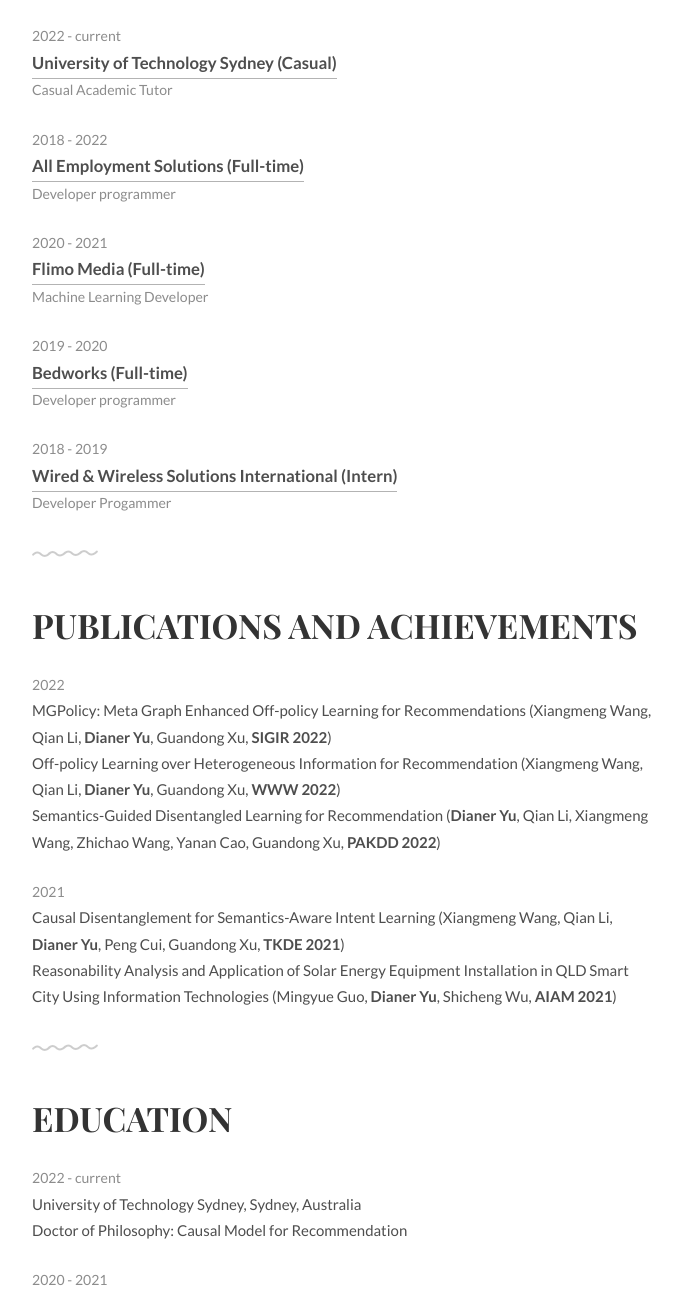
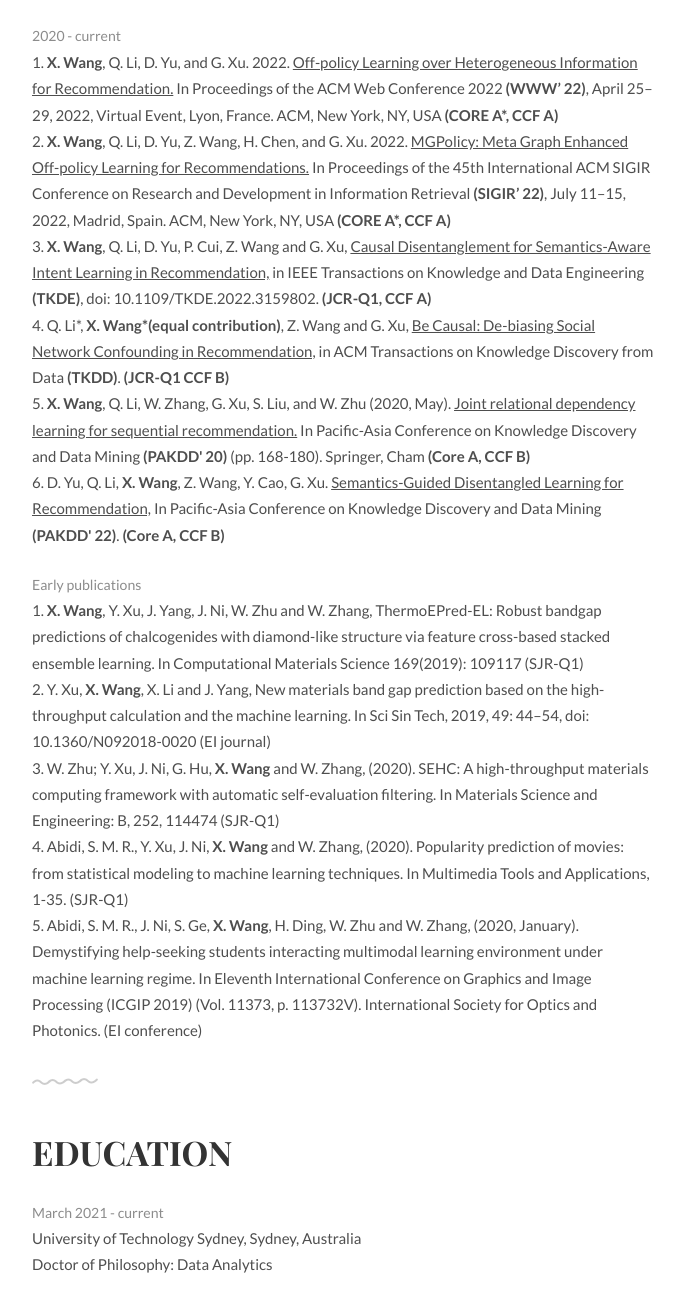
Before and after one commit to Chrystalii/My_homepage, a plain HTML site: page index.html in a window 1280 px wide. Shown: the part 724-2020 px from the top of the page, without its empty margins (297-981 px from the left). Drawn offline with Linux system fonts and the light colour scheme.

Commit message:
Add files via upload

```diff
--- a/index.html
+++ b/index.html
@@ -15,7 +15,7 @@
 	<style>
 		.intro h1:before {
 			/* Edit this with your name or anything else */
-			content: 'Dianer';
+			content: 'Xiangmeng Wang';
 		}
 	</style>
 </head>
@@ -25,14 +25,14 @@
 		<div class="container">
 			<header class="group top-nav">
 				<div class="navigation-toggle" data-tools="navigation-toggle" data-target="#navbar-1">
-				    <span class="logo">Dianer Yu</span>
+				    <span class="logo">Xiangmeng Wang</span>
 				</div>
 			    <nav id="navbar-1" class="navbar item-nav">
 				    <ul>
 				        <li class="active"><a href="#about">About</a></li>
-				        <li><a href="#experiences">Experiences</a></li>
 				        <li><a href="#achievements">Achievements</a></li>
 				        <li><a href="#education">Education</a></li>
+				        <li><a href="#experiences">Experiences</a></li>
 				        <li><a href="#skills">Skills</a></li>
 				    </ul>
 				</nav>
@@ -43,41 +43,106 @@
 	<!-- Introduction -->
 	<div class="intro section" id="about">
 		<div class="container">
-<!-- 			<p>Hi, I’m Dianer Yu</p>
+<!-- 			<p>Hi, I’m Xiangmeng Wang</p>
  -->			<div class="units-row units-split wrap">
 				<div class="unit-20">
-					<img src="img/dianer.jpg" alt="Avatar">
+					<img src="img/xiangmeng.jpeg" alt="Avatar">
 				</div>
 				<div class="unit-80">
 					<h1>My name is<br><span id="typed"></span></h1>
 				</div>
 				<p>
-					<strong>Dianer Yu</strong> has been a Ph.D. student at the School of Computer Science, Faculty of Engineering and Information Technology, University of Technology Sydney (UTS). He received his MSc and BSc degree of IT from University of Technology Sydney. He has been awarded as Postgraduate Dean's List during the Postgraduate period. His general research interests lie primarily in data mining, causal inference and explainable machine learning. His papers have been published in the top-tier conferences and journals in the field of data science.
+					<strong>Xiangmeng Wang</strong> has been a Ph.D. student at the School of Computer Science, Faculty of Engineering and Information Technology, University of Technology Sydney (UTS). She received her MSc degree in Computer Application Technology from Shanghai University. Her general research interests lie primarily in explainable artificial intelligence, data analysis, and causal machine learning. Her papers have been published in the top-tier conferences and journals in the field of machine learning.
 					<br><br>
-					<strong>Contact Number</strong>: 0432995885
+					<strong>Contact Number</strong>: 0437267945
 					<br>
-					<strong>Email</strong>: Dianer.Yu@uts.edu.au
+					<strong>Email</strong>: xiangmeng.wang@student.uts.edu.au
 					<br>
 				</p>
 			</div>
 		</div>
 	</div>
 
-	<!-- Work Experience -->
+
+
+	<!-- Award & Achievements -->
+	<div class="award section second" id="achievements">
+		<div class="container">
+			<h1>Publications and Achievements</h1>
+			<ul class="award-list list-flat">
+				<li>2020 - current</li>
+				<li>
+					1. <strong>X. Wang</strong>, Q. Li, D. Yu, and G. Xu. 2022. <a href="https://dl.acm.org/doi/10.1145/3485447.3512072">Off-policy Learning over Heterogeneous Information for Recommendation.</a> In Proceedings of the ACM Web Conference 2022 <strong>(WWW’ 22)</strong>, April 25–29, 2022, Virtual Event, Lyon, France. ACM, New York, NY, USA <strong>(CORE A*, CCF A)</strong></li>
+				<li>
+					2. <strong>X. Wang</strong>, Q. Li, D. Yu, Z. Wang, H. Chen, and G. Xu. 2022. <a href="https://doi.org/10.1145/3477495.3532">MGPolicy: Meta Graph Enhanced Off-policy Learning for Recommendations.</a> In Proceedings of the 45th International ACM SIGIR Conference on Research and Development in Information Retrieval <strong>(SIGIR’ 22)</strong>, July 11–15, 2022, Madrid, Spain. ACM, New York, NY, USA <strong>(CORE A*, CCF A)</strong>
+				</li>
+				<li>
+					3. <strong>X. Wang</strong>, Q. Li, D. Yu, P. Cui, Z. Wang and G. Xu, <a href="https://ieeexplore.ieee.org/abstract/document/9736612">Causal Disentanglement for Semantics-Aware Intent Learning in Recommendation,</a> in IEEE Transactions on Knowledge and Data Engineering <strong>(TKDE)</strong>, doi: 10.1109/TKDE.2022.3159802. <strong>(JCR-Q1, CCF A)</strong>
+				</li>
+				<li>
+					4. Q. Li*, <strong>X. Wang*(equal contribution)</strong>, Z. Wang and G. Xu, <a href="https://arxiv.org/abs/2105.07775">Be Causal: De-biasing Social Network Confounding in Recommendation,</a> in ACM Transactions on Knowledge Discovery from Data <strong>(TKDD)</strong>. <strong>(JCR-Q1 CCF B)</strong>
+				</li>
+				<li>
+					5. <strong>X. Wang</strong>, Q. Li, W. Zhang, G. Xu, S. Liu, and W. Zhu (2020, May). <a href="https://link.springer.com/chapter/10.1007/978-3-030-47426-3_14">Joint relational dependency learning for sequential recommendation.</a> In Pacific-Asia Conference on Knowledge Discovery and Data Mining <strong>(PAKDD' 20)</strong> (pp. 168-180). Springer, Cham <strong>(Core A, CCF B)</strong>
+				</li>
+
+				<li>
+					6. D. Yu, Q. Li, <strong>X. Wang</strong>, Z. Wang, Y. Cao, G. Xu. <a href="https://www.researchgate.net/profile/Dianer-Yu/publication/359222586_Semantics-Guided_Disentangled_Learning_for_Recommendation/links/622fcc0b435ec5645a11fc46/Semantics-Guided-Disentangled-Learning-for-Recommendation.pdf">Semantics-Guided Disentangled Learning for Recommendation,</a>
+					In Pacific-Asia Conference on Knowledge Discovery and Data Mining <strong>(PAKDD' 22)</strong>. <strong>(Core A, CCF B)</strong>
+				</li>
+			</ul>
+			<ul class="award-list list-flat">
+				<li>Early publications</li>
+				<li>1. <strong>X. Wang</strong>, Y. Xu, J. Yang, J. Ni, W. Zhu and W. Zhang, ThermoEPred-EL: Robust bandgap predictions of chalcogenides with diamond-like structure via feature cross-based stacked ensemble learning. In Computational Materials Science 169(2019): 109117 (SJR-Q1)
+				</li>
+				<li> 2. Y. Xu, <strong>X. Wang</strong>, X. Li and J. Yang, New materials band gap prediction based on the high-throughput calculation and the machine learning. In Sci Sin Tech, 2019, 49: 44–54, doi: 10.1360/N092018-0020 (EI journal)
+				</li>
+				<li> 3. W. Zhu; Y. Xu, J. Ni, G. Hu, <strong>X. Wang</strong> and W. Zhang, (2020). SEHC: A high-throughput materials computing framework with automatic self-evaluation filtering. In Materials Science and Engineering: B, 252, 114474 (SJR-Q1)
+				</li>
+				<li> 4. Abidi, S. M. R., Y. Xu, J. Ni, <strong>X. Wang</strong> and W. Zhang, (2020). Popularity prediction of movies: from statistical modeling to machine learning techniques. In Multimedia Tools and Applications, 1-35. (SJR-Q1)
+				</li>
+				<li> 5. Abidi, S. M. R., J. Ni, S. Ge, <strong>X. Wang</strong>, H. Ding, W. Zhu and W. Zhang, (2020, January). Demystifying help-seeking students interacting multimodal learning environment under machine learning regime. In Eleventh International Conference on Graphics and Image Processing (ICGIP 2019) (Vol. 11373, p. 113732V). International Society for Optics and Photonics. (EI conference)
+				</li>
+			</ul>
+		</div>
+	</div>
+
+	<div class="award section second" id="education">
+		<div class="container">
+			<h1>Education</h1>
+			<ul class="award-list list-flat">
+				<li>March 2021 - current</li>
+				<li>University of Technology Sydney, Sydney, Australia</li>
+				<li>Doctor of Philosophy: Data Analytics</li>
+			</ul>
+			<ul class="award-list list-flat">
+				<li>2017 - 2020</li>
+				<li>Shanghai University, Shanghai, China</li>
+				<li>Master of Computer Science and Technology: Computer Application Technology (High Distinction average; Rank 3/50)</li>
+			</ul>
+			<ul class="award-list list-flat">
+				<li>2013 - 2017</li>
+				<li>China West Normal University, Nanchong, China</li>
+				<li>Bachelor of Science in Information Technology (GPA: 91/100; Rank: 1/124)</li>
+			</ul>
+		</div>
+	</div>
+
+<!-- Work Experience -->
 	<div class="work section second" id="experiences">
 		<div class="container">
 			<h1>Work Experiences</h1>
 			<ul class="work-list">
-				<li>2022 - current</li>
-				<li><a href="#">University of Technology Sydney (Casual)</a></li>
-				<li>Casual Academic Tutor</li>
+				<li>May, 2020 - July, 2020</li>
+				<li><a href="https://www.rtshield.com/">RTSHIELD Co., Ltd</a></li>
+				<li>Data Analysts</li>
 			</ul>
 			<ul class="work-list">
-				<li>2018 - 2022</li>
-				<li><a href="#">All Employment Solutions (Full-time)</a></li>
-				<li>Developer programmer</li>
+				<li>Jan 2019 - Aug,2019</li>
+				<li><a href="https://www.ocft.com/en/">OneConnect, PING AN INSURANCE LTD.</a></li>
+				<li>Data Modeling Internship</li>
 			</ul>
-			<ul class="work-list">
+			<!-- <ul class="work-list">
 				<li>2020 - 2021</li>
 				<li><a href="#">Flimo Media (Full-time)</a></li>
 				<li>Machine Learning Developer</li>
@@ -86,60 +151,9 @@
 				<li>2019 - 2020</li>
 				<li><a href="#">Bedworks (Full-time)</a></li>
 				<li>Developer programmer</li>
-			</ul>
-			<ul class="work-list">
-				<li>2018 - 2019</li>
-				<li><a href="#">Wired & Wireless Solutions International (Intern)</a></li>
-				<li>Developer Progammer</li>
-			</ul>
+			</ul> -->
 		</div>
 	</div>
-
-	<!-- Award & Achievements -->
-	<div class="award section second" id="achievements">
-		<div class="container">
-			<h1>Publications and Achievements</h1>
-			<ul class="award-list list-flat">
-				<li>2022</li>
-				<li>MGPolicy: Meta Graph Enhanced Off-policy Learning for Recommendations (Xiangmeng Wang, Qian Li, <strong>Dianer Yu</strong>, Guandong Xu, <strong>SIGIR 2022</strong>)</li>
-				<li>Off-policy Learning over Heterogeneous Information for Recommendation (Xiangmeng Wang, Qian Li, <strong>Dianer Yu</strong>, Guandong Xu, <strong>WWW 2022</strong>)</li>
-				<li>Semantics-Guided Disentangled Learning for Recommendation (<strong>Dianer Yu</strong>, Qian Li, Xiangmeng Wang, Zhichao Wang, Yanan Cao, Guandong Xu, <strong>PAKDD 2022</strong>)</li>
-			</ul>
-			<ul class="award-list list-flat">
-				<li>2021</li>
-				<li>Causal Disentanglement for Semantics-Aware Intent Learning (Xiangmeng Wang, Qian Li, <strong>Dianer Yu</strong>, Peng Cui, Guandong Xu, <strong>TKDE 2021</strong>)</li>
-
-				<li>Reasonability Analysis and Application of Solar Energy Equipment Installation in QLD Smart City Using Information Technologies (Mingyue Guo, <strong>Dianer Yu</strong>, Shicheng Wu, <strong>AIAM 2021</strong>)</li>
-			</ul>
-		</div>
-	</div>
-
-	<div class="award section second" id="education">
-		<div class="container">
-			<h1>Education</h1>
-			<ul class="award-list list-flat">
-				<li>2022 - current</li>
-				<li>University of Technology Sydney, Sydney, Australia</li>
-				<li>Doctor of Philosophy: Causal Model for Recommendation</li>
-			</ul>
-			<ul class="award-list list-flat">
-				<li>2020 - 2021</li>
-				<li>University of Technology Sydney, Sydney, Australia</li>
-				<li>Master of Information Technology: Data Science (High Distinction average)</li>
-			</ul>
-			<ul class="award-list list-flat">
-				<li>2015 - 2018</li>
-				<li>University of Technology Sydney, Sydney, Australia</li>
-				<li>Bachelor of Science in Information Technology: Enterprise System Development (Distinction average)</li>
-			</ul>
-			<ul class="award-list list-flat">
-				<li>2014 - 2015</li>
-				<li>UTS college, Sydney, Australia</li>
-				<li>Diploma of Information Technology</li>
-			</ul>
-		</div>
-	</div>
-
 
 	<div class="skills section second" id="skills">
 		<div class="container">
@@ -150,12 +164,12 @@
 			</ul>
 			<ul class="skill-list list-flat">
 				<li>Programming Languages</li>
-				<li>Python, R, SQL, Java, JavaScript, PHP, Swift5.</li>
+				<li>Python, R, SQL, Java, JavaScript</li>
 			</ul>
-			<ul class="skill-list list-flat">
+<!-- 			<ul class="skill-list list-flat">
 				<li>Front-end Development</li>
 				<li>Flask, C-Panel, WordPress, PrestaShop, React Redux and MERN framework.</li>
-			</ul>
+			</ul> -->
 			<ul class="skill-list list-flat">
 				<li>Back-end Development</li>
 				<li>MySQL, MongoDB.</li>
@@ -182,7 +196,7 @@
 		<div class="container">
 			<div class="units-row">
 			    <div class="unit-50">
-			    	<p>Handcrafted by Dianer Yu</p>
+			    	<p>Handcrafted by Xiangmeng Wang</p>
 			    </div>
 			</div>
 		</div>
@@ -196,7 +210,7 @@
     <script>
 		function newTyped(){}$(function(){$("#typed").typed({
 		// Change to edit type effect
-		strings: ["Dianer Yu"],
+		strings: ["Xiangmeng Wang"],
 		// strings: ["Dianer Yu", "your galaxy", "everywhere"],
 
 		typeSpeed:90,backDelay:700,contentType:"html",loop:!0,resetCallback:function(){newTyped()}}),$(".reset").click(function(){$("#typed").typed("reset")})});
```
